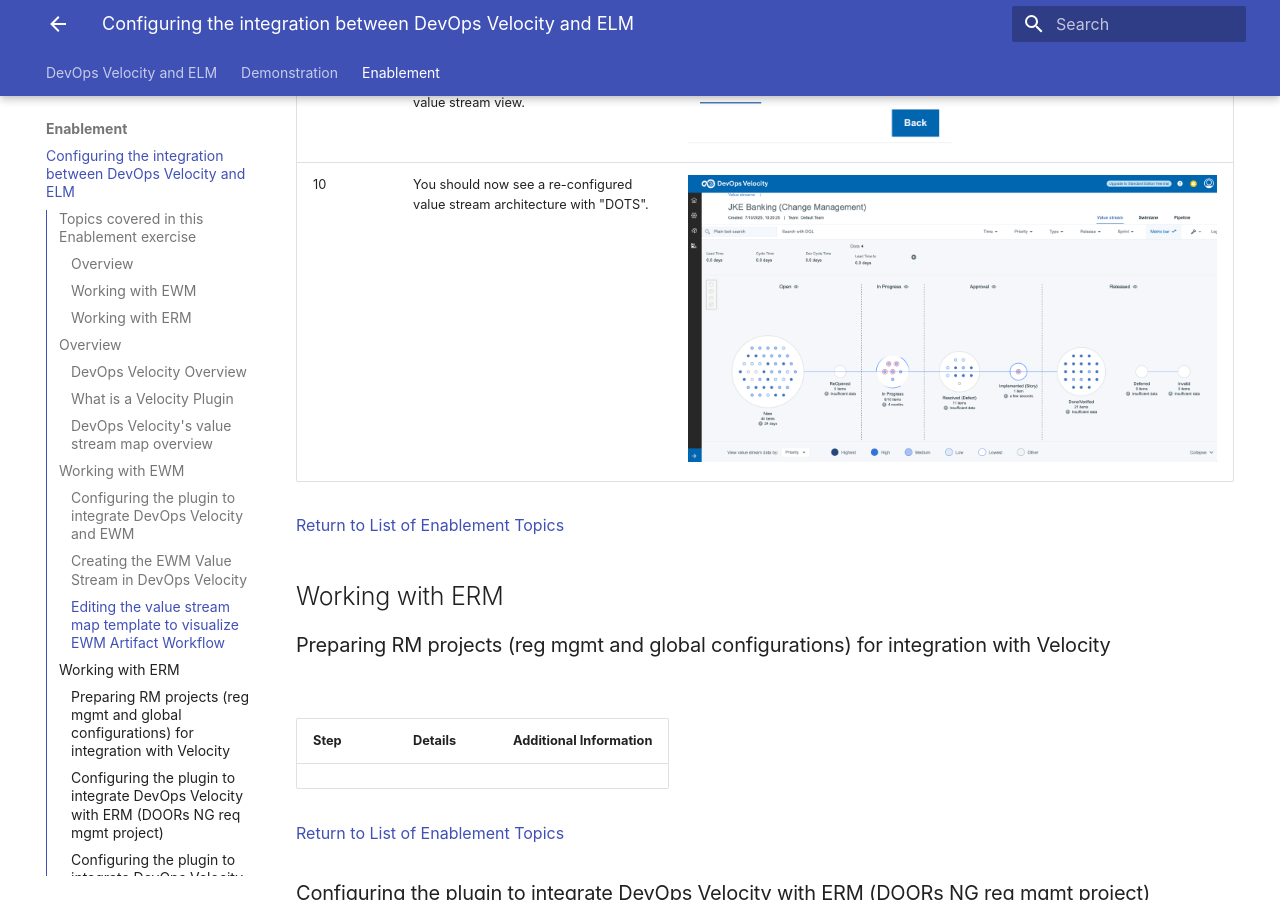
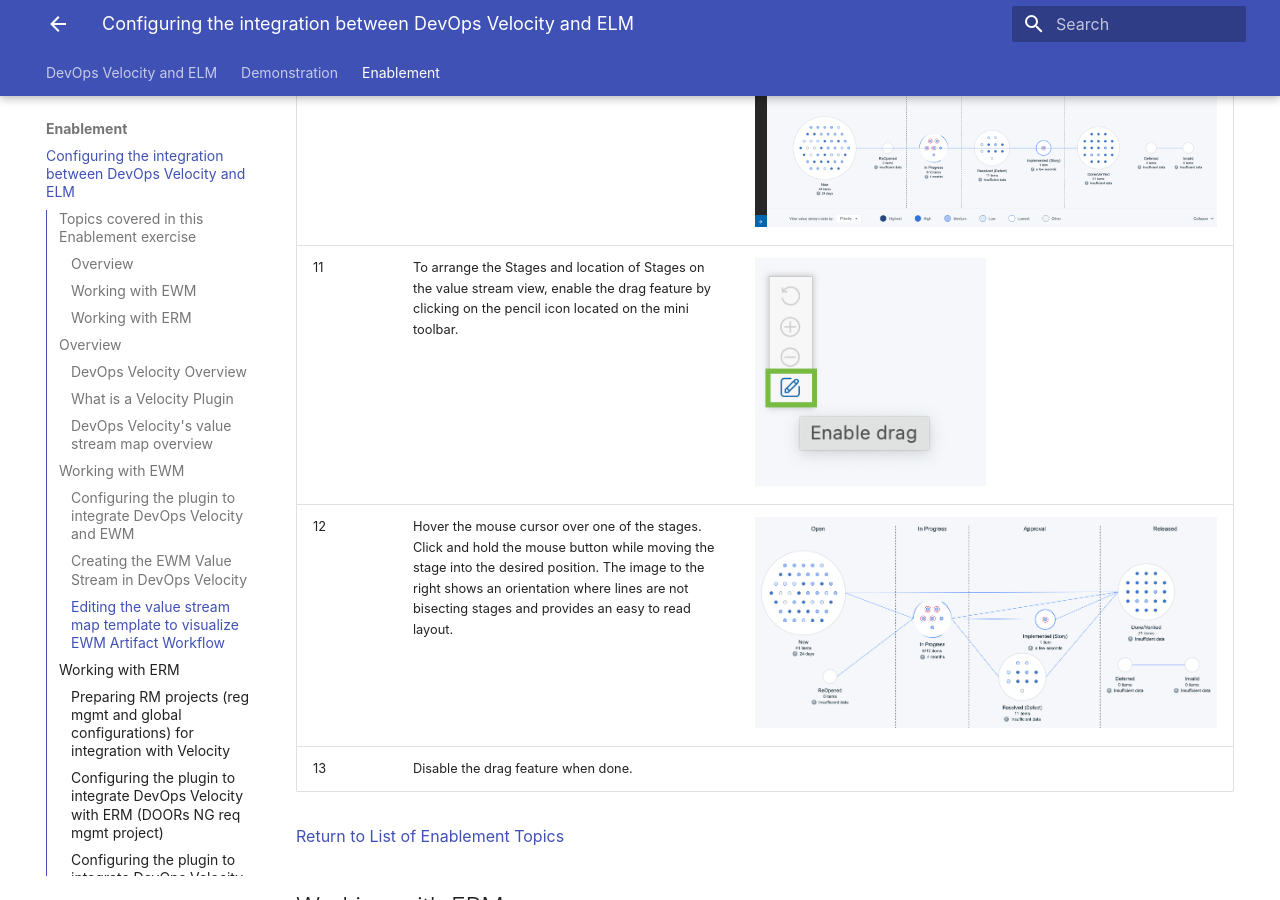
Before and after one commit to DevOpsAutomationLabs/ELM_Velocity, an MkDocs documentation site: the page built from docs/enablement/index.md, in a window 1280 px wide and 900 px high, scrolled down 11050 px. Built offline with MkDocs 1.6.1 and Material for MkDocs 9.7.7, drawn with Linux system fonts in a browser that asks for light colours.

Commit message:
finalizeEWM

```diff
--- a/docs/enablement/index.md
+++ b/docs/enablement/index.md
@@ -164,7 +164,9 @@
 | **Note:** | DevOps Velocity offers version control to help in managing value stream map changes. With the recent change, note the addition of  a new version. | <img src="media/e27.png" alt="e27" style="width:50%; height:auto;"> |
 | 9 | Click the "Back" button to return to the value stream view. | <img src="media/e28.png" alt="e28" style="width:50%; height:auto;"> |
 | 10 | You should now see a re-configured value stream architecture with "DOTS". | <img src="media/e29.png" alt="e29" style="width:100%; height:auto;"> |
-
+| 11 | To arrange the Stages and location of Stages on the value stream view, enable the drag feature by clicking on the pencil icon located on the mini toolbar. | <img src="media/e30.png" alt="e30" style="width:50%; height:auto;"> |
+| 12 | Hover the mouse cursor over one of the stages. Click and hold the mouse button while moving the stage into the desired position. The image to the right shows an orientation where lines are not bisecting stages and provides an easy to read layout. | <img src="media/e31.png" alt="e31" style="width:100%; height:auto;"> |
+| 13 | Disable the drag feature when done. |  |
 
 [Return to List of Enablement Topics](#topics-covered-in-this-enablement-exercise)
 <br/>
```
Also changed, not shown: docs/enablement/media/e30.png (added), docs/enablement/media/e31.png (added).
